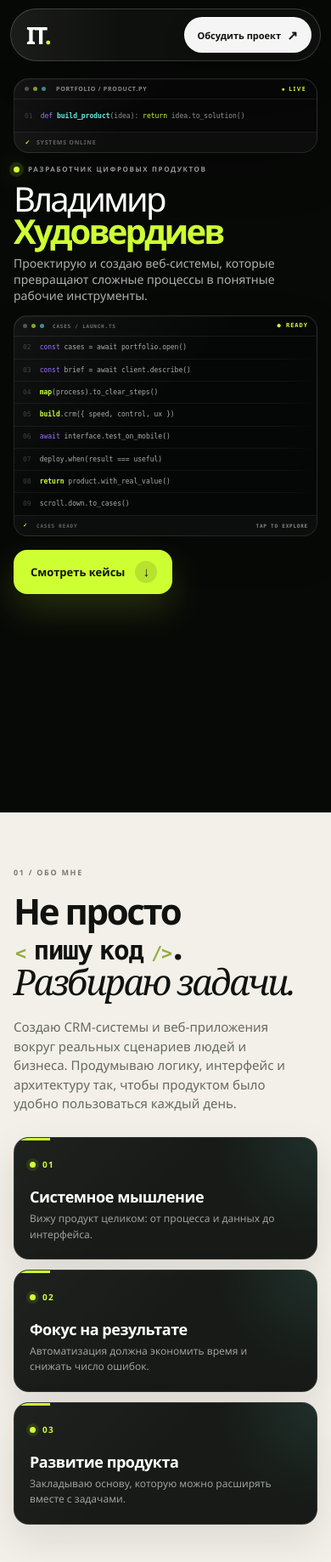
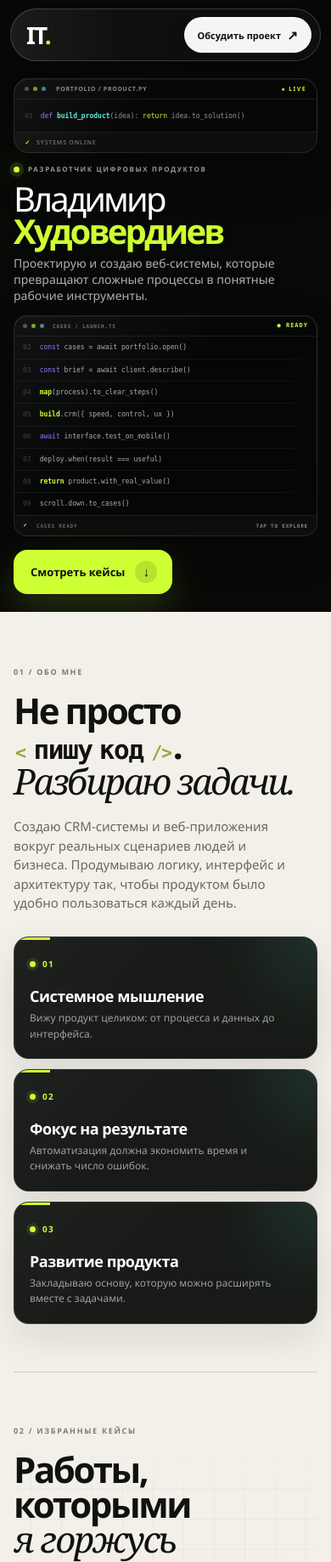
Before and after one commit to vhudoverdiev/khudoverdiev, a Flask app: template templates/it.html in a window 390 px wide. Shown: the top 1838 px of the page at 85% size. Run offline with Flask 3, Linux system fonts and the light colour scheme; the template is opened without the code that fills it, so the values that code supplies are empty.

Commit message:
Trim mobile IT hero after cases button

```diff
--- a/static/css/it.css
+++ b/static/css/it.css
@@ -12,7 +12,7 @@
     --desktop-canvas-width: 1920px;
     --desktop-canvas-height: 1080px;
     --desktop-scale: 1;
-    --mobile-hero-height: 956px;
+    --mobile-hero-height: 720px;
     --mobile-hero-bg: #070907;
     --mobile-hero-bottom-space: calc(38px + env(safe-area-inset-bottom));
     --mobile-console-height: 320px;
@@ -3395,7 +3395,7 @@ footer p:last-child {
     }
 
     .mobile-action-console {
-        height: clamp(240px, calc(100svh - 516px), 440px);
+        height: 240px;
     }
 
     .mobile-console-bar,
@@ -3408,7 +3408,7 @@ footer p:last-child {
     }
 
     .hero-actions {
-        margin-top: clamp(12px, calc(100svh - 892px), 64px);
+        margin-top: 12px;
     }
 
     .button {
--- a/templates/it.html
+++ b/templates/it.html
@@ -7,7 +7,7 @@
     <meta name="description" content="Разработка CRM-систем и веб-продуктов под реальные бизнес-процессы. Избранные кейсы Владимира Худовердиева.">
     <meta name="theme-color" content="#f4f0e8">
     <link rel="icon" type="image/svg+xml" href="{{ url_for('static', filename='portfolio/vh-favicon.svg') }}?v=7">
-    <link rel="stylesheet" href="{{ url_for('static', filename='css/it.css') }}?v=102">
+    <link rel="stylesheet" href="{{ url_for('static', filename='css/it.css') }}?v=103">
 </head>
 <body>
     <a class="skip-link" href="#about">Перейти к содержанию</a>
```
